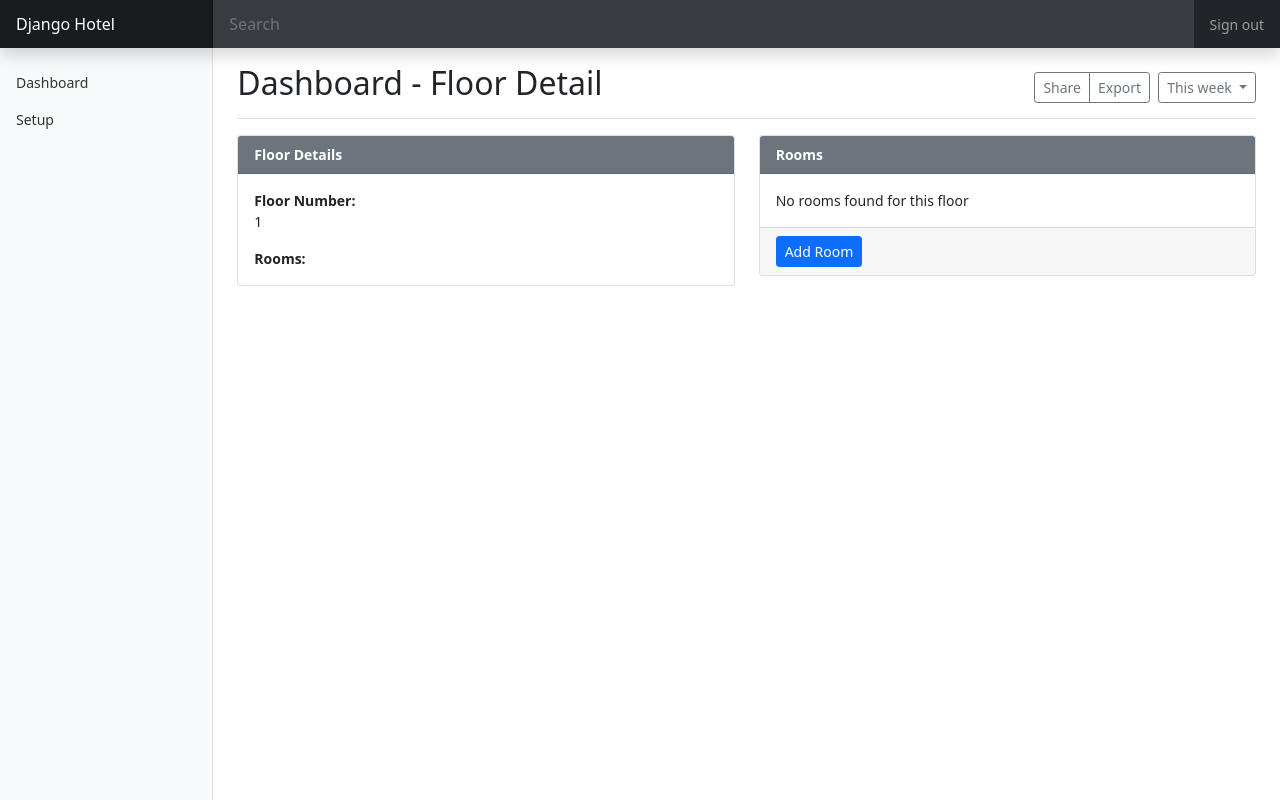
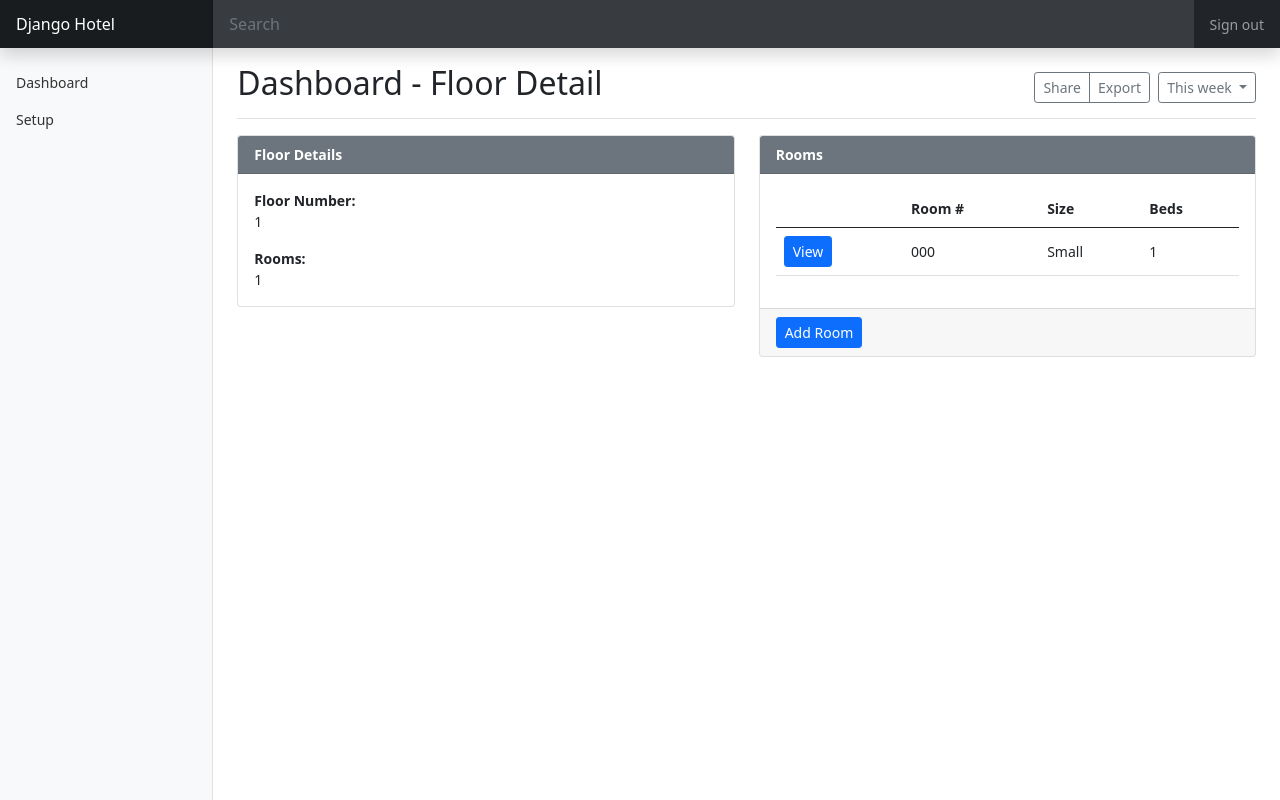
Before and after one commit to majormunky/DjangoHotel, a Django app: page /dashboard/floor-detail/1/ in a window 1280 px wide. Run offline with Django 3.2, Linux system fonts and the light colour scheme; tables that the repository leaves empty hold one stand-in row (values such as "Sample post").

Commit message:
We can now add new rooms to a floor, but we don't write out a new table row after success (yet)

```diff
--- a/dashboard/templates/dashboard/floor-detail.html
+++ b/dashboard/templates/dashboard/floor-detail.html
@@ -1,4 +1,5 @@
 {% extends 'dashboard-base.html' %}
+{% load static %}
 
 {% block page_name %}Floor Detail{% endblock %}
 
@@ -16,7 +17,7 @@
 				</div>
 				<div>
 					<div class="fw-bold">Rooms:</div>
-					<div>{{floor_data.rooms_set.count}}</div>
+					<div>{{floor_data.room_set.count}}</div>
 				</div>
 			</div>
 		</div>
@@ -27,8 +28,27 @@
 				Rooms
 			</div>
 			<div class="card-body">
-				{% if floor_data.rooms_set.all %}
-
+				{% if floor_data.room_set.all %}
+					<table class="table">
+						<thead>
+							<tr>
+								<th>&nbsp;</th>
+								<th>Room #</th>
+								<th>Size</th>
+								<th>Beds</th>
+							</tr>
+						</thead>
+						<tbody class="align-middle">
+							{% for room in floor_data.room_set.all %}
+								<tr>
+									<td><a href="#" class="btn btn-primary btn-sm">View</a></td>
+									<td>{{room.number}}</td>
+									<td>{{room.get_size_display}}</td>
+									<td>{{room.bed_count}}</td>
+								</tr>
+							{% endfor %}
+						</tbody>
+					</table>
 				{% else %}
 					<p class="card-text">No rooms found for this floor</p>
 				{% endif %}
@@ -62,6 +82,7 @@
         			</select>
         		</div>
         		<div class="card-text fst-italic">Note: After creating the room you can setup the beds.</div>
+        		<div class="fw-bold text-danger" id="add-room-errors"></div>
       		</div>
       		<div class="modal-footer">
         		<button type="button" class="btn btn-secondary" data-bs-dismiss="modal">Close</button>
@@ -74,17 +95,26 @@
 {% endblock %}
 
 {% block page_scripts %}
+<script src="{% static 'js/ajax.js' %}"></script>
 <script>
 	const floor_id = "{{floor_data.id}}";
 	const csrf_token = "{{csrf_token}}";
+	const add_room_modal = new bootstrap.Modal(document.getElementById("add-room-modal"));
 
-	document.getElementById("add-room-modal-save-button").addEventListener("click", (event) => {
+
+	document.getElementById("add-room-modal-save-button").addEventListener("click", async (event) => {
 		const data = {
 			"room-number": document.getElementById("add-room-number").value,
 			"room-size": document.getElementById("add-room-size").value,
 			"floor-id": floor_id
 		}
-		console.log(data);
+		const url = "{% url 'rooms-ajax-create-room' %}";
+		const response = await postData(url, csrf_token, data);
+		if (response.result == "success") {
+			add_room_modal.hide();
+		} else {
+			document.getElementById("add-room-errors").innerHTML = response.message;
+		}
 	});
 </script>
 {% endblock %}
--- a/rooms/urls.py
+++ b/rooms/urls.py
@@ -4,5 +4,6 @@ from . import views
 
 urlpatterns = [
 	path('dashboard/ajax/create-floor/', views.ajax_create_floor, name='rooms-ajax-create-floor'),
+	path('dashboard/ajax/create-room/', views.ajax_create_room, name='rooms-ajax-create-room'),
 	path('rooms/api/', include('rooms.api.urls')),
 ]
```
Also changed, not shown: rooms/views.py (+28 -2 lines).
